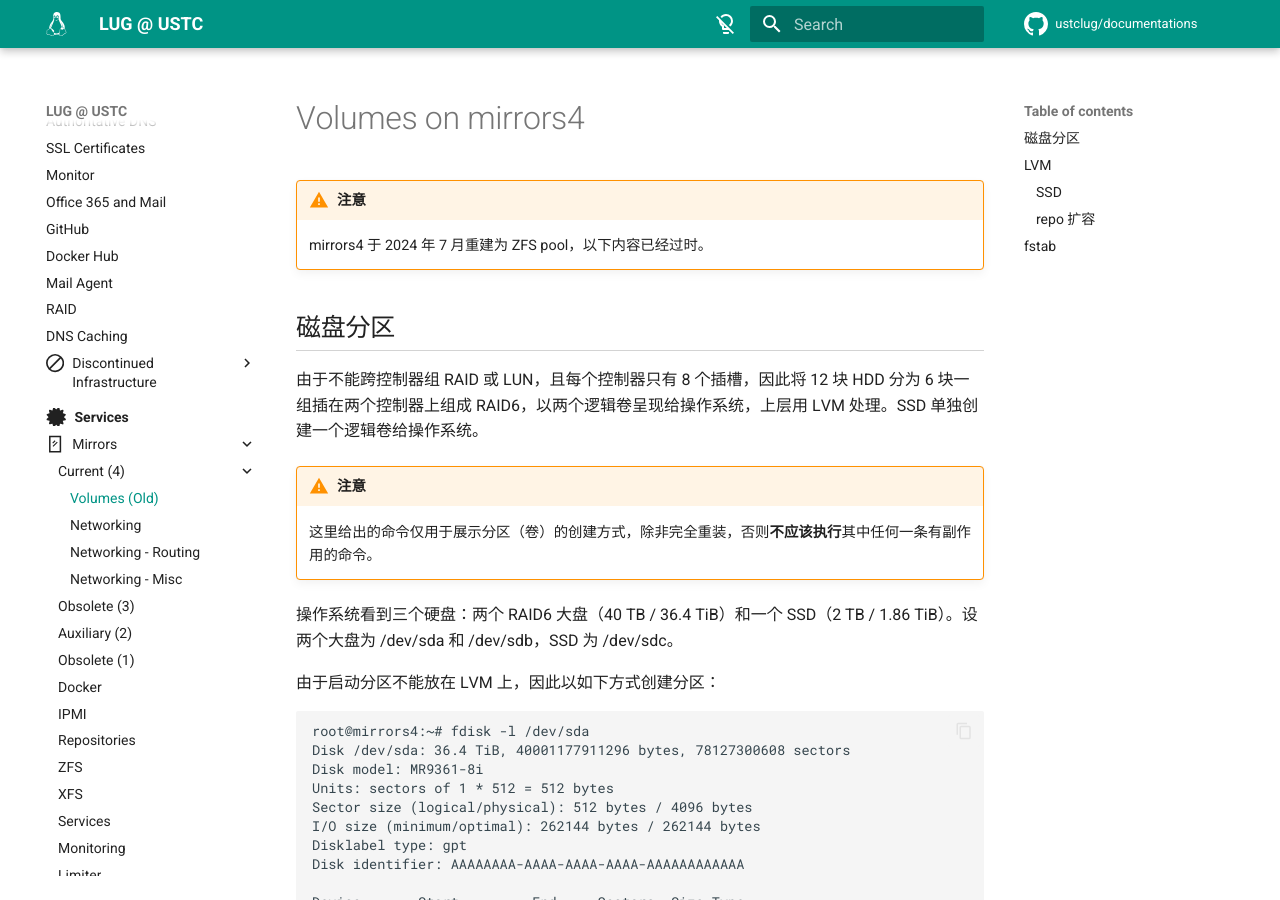
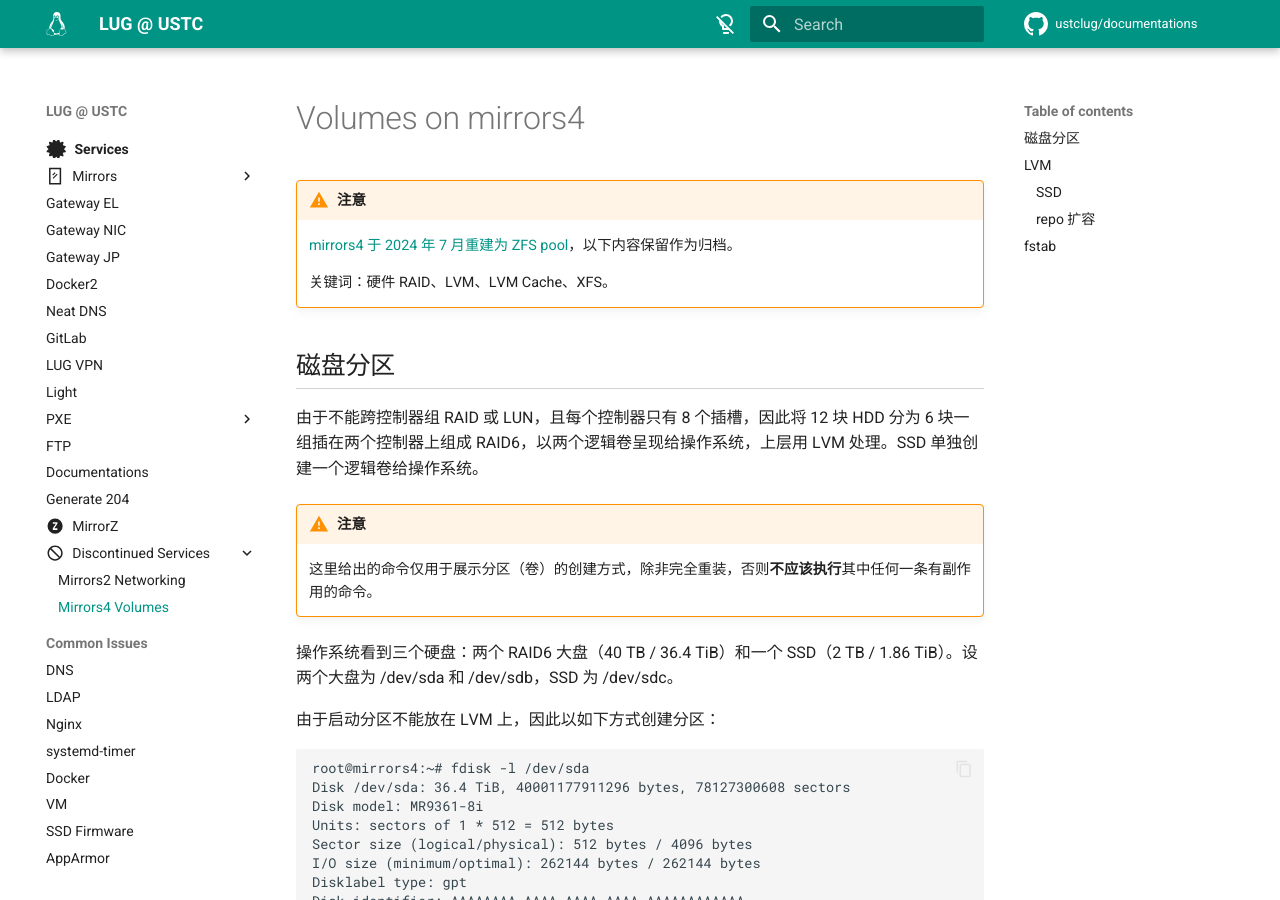
Before and after one commit to ustclug/documentations, an MkDocs documentation site: the page built from docs/services/discontinued/mirrors4-volumes.md, in a window 1280 px wide and 900 px high. Built offline with MkDocs 1.6.1 and Material for MkDocs 9.7.7, drawn with Linux system fonts in a browser that asks for light colours; comment, search, counter and statistics services are not loaded.

Commit message:
services: Move discontinued / obsolete information around

```diff
--- a/docs/services/mirrors/4/volumes-old.md
+++ b/docs/services/discontinued/mirrors4-volumes.md
@@ -2,7 +2,9 @@
 
 !!! warning "注意"
 
-    mirrors4 于 2024 年 7 月重建为 ZFS pool，以下内容已经过时。
+    [mirrors4 于 2024 年 7 月重建为 ZFS pool](https://lug.ustc.edu.cn/planet/2024/12/ustc-mirrors-zfs-rebuild/)，以下内容保留作为归档。
+
+    关键词：硬件 RAID、LVM、LVM Cache、XFS。
 
 ## 磁盘分区
 
--- a/mkdocs.yml
+++ b/mkdocs.yml
@@ -119,7 +119,6 @@
       - services/mirrors/index.md
       - Current (4):
         - services/mirrors/4/index.md
-        - Volumes (Old): services/mirrors/4/volumes-old.md
         - Networking: services/mirrors/4/networking/index.md
         - Networking - Routing: services/mirrors/4/networking/route.md
         - Networking - Misc: services/mirrors/4/networking/misc.md
@@ -153,7 +152,10 @@
     - Documentations: services/documentations.md
     - Generate 204: "services/generate-204.md"
     - MirrorZ: services/mirrorz.md
-    - Discontinued Services: "services/discontinued.md"
+    - Discontinued Services:
+      - services/discontinued/index.md
+      - Mirrors2 Networking: services/discontinued/mirrors2-networking.md
+      - Mirrors4 Volumes: services/discontinued/mirrors4-volumes.md
   - Common Issues:
     - DNS: faq/dns.md
     - LDAP: faq/ldap.md
```
Also changed, not shown: docs/services/discontinued/mirrors2-networking.md (added, +11 -0 lines), docs/services/mirrors/2/index.md (+0 -12 lines), docs/services/mirrors/services.md (+1 -1 lines), docs/services/discontinued/index.md (renamed from docs/services/discontinued.md).
